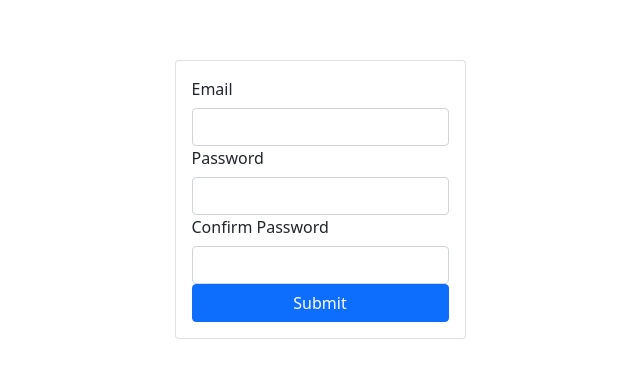
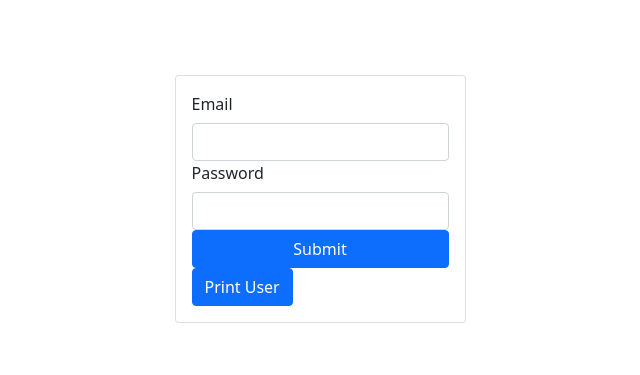
Before and after one commit to TheAndrewFranklin/scrollr, a React (Create React App) app: page /login in a window 1280 px wide. Before the commit this address led to /register. Shown: the part 201-576 px from the top of the page, without its empty margins (320-960 px from the left). Built offline with nearby package versions, Linux system fonts and the light colour scheme; no server answers.

Commit message:
login and basic dynamic routing set up

```diff
--- a/src/App.tsx
+++ b/src/App.tsx
@@ -21,24 +21,50 @@ import '@ionic/react/css/display.css';
 /* Theme variables */
 import './theme/variables.css';
 import Register from './components/Register';
+import Login from './components/Login';
+import Home from './pages/Home';
+import { AuthContext, AuthProvider } from './contexts/Auth';
 
-const App: React.FC = () => (
+const App: React.FC = () => {
+  return (
+    <AuthProvider>
       <IonApp>
         <IonReactRouter>
           <IonRouterOutlet>
+            <AuthContext.Consumer>
+            {(currentUser) => (
+              currentUser ? (
                 <Switch>
+                  <Route exact path="/home">
+                    <Home />
+                  </Route>
+                  <Route path="/">
+                    <Redirect to="/home" />
+                  </Route>
+                </Switch>
+                ) : (
+                <Switch>
+                  <Route exact path="/login">
+                    <div style={{display:'flex',alignItems:'center',justifyContent:'center', minHeight:'100vh'}}>
+                      <Login />
+                    </div>
+                  </Route>
                   <Route exact path="/register">
                     <div style={{display:'flex',alignItems:'center',justifyContent:'center', minHeight:'100vh'}}>
                       <Register />
                     </div>
                   </Route>
                   <Route path="/">
-            <Redirect to="/register" />
+                    <Redirect to="/login" />
                   </Route>
                 </Switch>
+                ))}
+            </AuthContext.Consumer>
           </IonRouterOutlet>
         </IonReactRouter>
       </IonApp>
-);
+    </AuthProvider>
+  )
+};
 
 export default App;
--- /dev/null
+++ b/src/components/Login.tsx
@@ -0,0 +1,44 @@
+import React, { createRef } from 'react'
+import { signInWithEmailAndPassword } from '@firebase/auth';
+import { auth } from '../firebase'
+import { Card, Button, Form } from 'react-bootstrap'
+
+export default function Login() {
+  const emailRef = createRef<HTMLInputElement>()
+  const passwordRef = createRef<HTMLInputElement>()
+
+  const handleSubmit = async (e: React.SyntheticEvent) => {
+    e.preventDefault();
+    try {
+      const user = await signInWithEmailAndPassword(auth, emailRef.current!.value, passwordRef.current!.value)
+      console.log(user)
+    } catch (error: unknown) {
+      if (error instanceof Error) {
+        console.log(error.message)
+      }
+    }
+  }
+
+  const handleClick = () => {
+    console.log(auth.currentUser)
+  }
+
+  return (
+    <Card>
+      <Card.Body>
+        <Form onSubmit={handleSubmit}>
+          <Form.Group>
+            <Form.Label>Email</Form.Label>
+            <Form.Control type="email" ref={emailRef} />
+          </Form.Group>
+          <Form.Group>
+            <Form.Label>Password</Form.Label>
+            <Form.Control type="password" ref={passwordRef} />
+          </Form.Group>
+          <Button className="w-100" type="submit">Submit</Button>
+        </Form>
+        <Button onClick={handleClick}>Print User</Button>
+      </Card.Body>
+    </Card>
+  )
+}
--- /dev/null
+++ b/src/contexts/Auth.tsx
@@ -0,0 +1,20 @@
+import { User } from "@firebase/auth";
+import React, { useEffect, useState } from "react";
+import { auth } from "../firebase";
+
+
+export const AuthContext = React.createContext<User | null>(auth.currentUser);
+
+export const AuthProvider = ({ children }: any) => {
+  const [currentUser, setCurrentUser] = useState<User | null>(null)
+
+  useEffect(() => {
+    auth.onAuthStateChanged(setCurrentUser)
+  }, [])
+
+  return (
+    <AuthContext.Provider value={currentUser}>
+      {children}
+    </AuthContext.Provider>
+  )
+}
--- /dev/null
+++ b/src/pages/Home.tsx
@@ -0,0 +1,19 @@
+import { Button } from "react-bootstrap";
+import { auth } from "../firebase";
+
+export default function Home() {
+
+  const handleLogout = async () => {
+    try {
+      await auth.signOut()
+    } catch (error) {
+      console.log(error)
+    }
+  }
+
+  return (
+    <div style={{display:'flex',alignItems:'center',justifyContent:'center',minHeight:'100vh'}}>
+      <Button onClick={handleLogout}>Logout</Button>
+    </div>
+  )
+}
```
Lines whose indentation alone changed are shown as unchanged.
